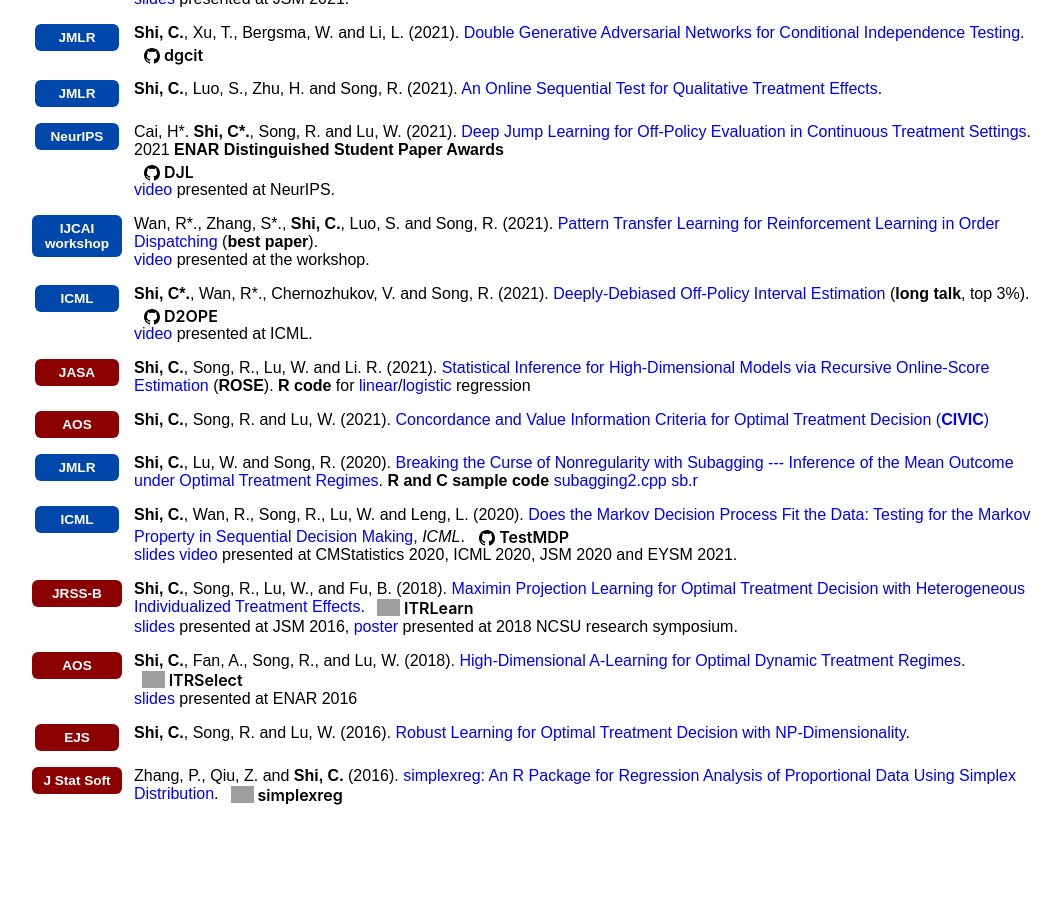
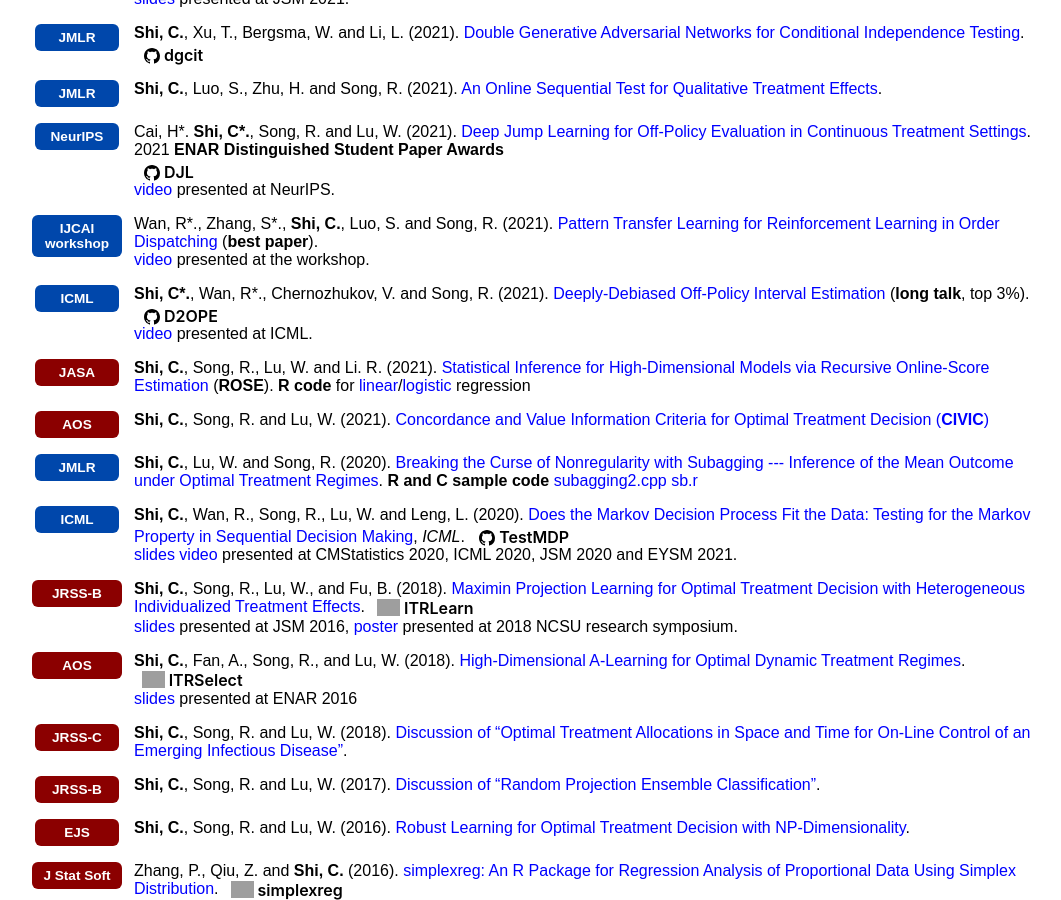
Before and after one commit to callmespring/callmespring.github.io, a Jekyll site: the page built from publication.md, in a window 1280 px wide and 900 px high, scrolled down 3793 px. Shown: the whole window, without its empty margins (108-1169 px from the left). Built offline with Jekyll 4.4.1, drawn with Linux system fonts in a browser that asks for light colours; before the commit the page ends 4598 px from its top, so only the background shows below that; grey boxes are pictures that could not be loaded.

Commit message:
Update publication.md

```diff
--- a/publication.md
+++ b/publication.md
@@ -688,6 +688,24 @@ Hu, L\*., Li, M\*., **Shi, C.**, Wu, Z. and Fryzlewicz, P. [Doubly Inhomogeneous
 
 <div class="publication-entry" style="display: flex; align-items: flex-start; margin-bottom: 1em;">
   <div class="pub-venue" style="flex: 0 0 90px; margin-right: 12px; display: flex; align-items: center; justify-content: center;">
+    <span class="publication-logo-badge badge-stat">JRSS-C</span>
+  </div>
+  <div class="pub-content" style="flex: 1;">
+    <strong>Shi, C.</strong>, Song, R. and Lu, W. (2018). <a href="https://rss.onlinelibrary.wiley.com/doi/10.1111/rssc.12266">Discussion of “Optimal Treatment Allocations in Space and Time for On-Line Control of an Emerging Infectious Disease”</a>.
+  </div>
+</div>
+
+<div class="publication-entry" style="display: flex; align-items: flex-start; margin-bottom: 1em;">
+  <div class="pub-venue" style="flex: 0 0 90px; margin-right: 12px; display: flex; align-items: center; justify-content: center;">
+    <span class="publication-logo-badge badge-stat">JRSS-B</span>
+  </div>
+  <div class="pub-content" style="flex: 1;">
+    <strong>Shi, C.</strong>, Song, R. and Lu, W. (2017). <a href="https://rss.onlinelibrary.wiley.com/doi/full/10.1111/rssb.12228">Discussion of “Random Projection Ensemble Classification”</a>.
+  </div>
+</div>
+
+<div class="publication-entry" style="display: flex; align-items: flex-start; margin-bottom: 1em;">
+  <div class="pub-venue" style="flex: 0 0 90px; margin-right: 12px; display: flex; align-items: center; justify-content: center;">
     <span class="publication-logo-badge badge-stat">EJS</span>
   </div>
   <div class="pub-content" style="flex: 1;">
```
